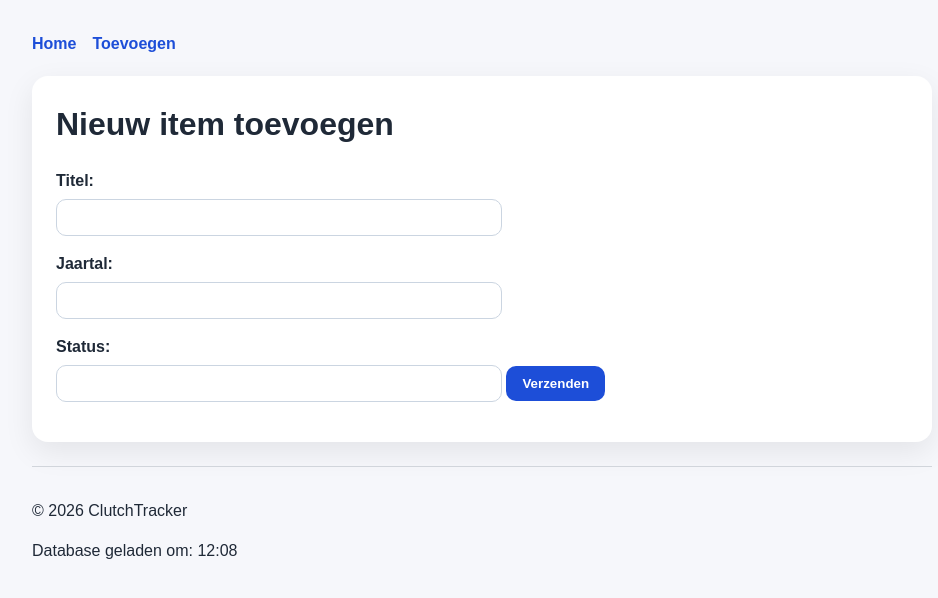
After one commit to DWesselss/hoofdopdracht1, a PHP site: page /pages/toevoegen.php in a window 1280 px wide. The commit adds this page. Shown: the top 598 px of the page, without its empty margins (158-1096 px from the left). Run offline with PHP 8.4, Linux system fonts and the light colour scheme.

Commit message:
saisisasaswd

```diff
--- a/includes/footer.php
+++ b/includes/footer.php
@@ -2,6 +2,6 @@
     <p>&copy; <?= date('Y') ?> <?= htmlspecialchars($appNaam) ?></p>
     <p id="dbTime">Database geladen om: --:--</p>
 </footer>
-<script src="app.js"></script>
+<script src="<?= htmlspecialchars($basePath) ?>app.js"></script>
 </body>
 </html>
--- a/includes/header.php
+++ b/includes/header.php
@@ -1,6 +1,10 @@
 <?php
 if (!isset($appNaam)) {
     $appNaam = 'ClutchTracker';
+}
+
+if (!isset($basePath)) {
+    $basePath = '';
 }
 ?>
 <!DOCTYPE html>
@@ -18,6 +22,23 @@ if (!isset($appNaam)) {
             line-height: 1.5;
             background: #f6f7fb;
             color: #1f2937;
+        }
+
+        nav {
+            margin-bottom: 20px;
+            display: flex;
+            gap: 16px;
+            flex-wrap: wrap;
+        }
+
+        nav a {
+            color: #1d4ed8;
+            text-decoration: none;
+            font-weight: 600;
+        }
+
+        nav a:hover {
+            text-decoration: underline;
         }
 
         main {
@@ -50,6 +71,39 @@ if (!isset($appNaam)) {
             border-radius: 10px;
             background: #eef2ff;
         }
+
+        label {
+            display: block;
+            font-weight: 600;
+            margin-bottom: 6px;
+        }
+
+        input {
+            width: 100%;
+            max-width: 420px;
+            padding: 10px 12px;
+            border: 1px solid #cbd5e1;
+            border-radius: 10px;
+            margin-bottom: 16px;
+        }
+
+        button {
+            padding: 10px 16px;
+            border: 0;
+            border-radius: 10px;
+            background: #1d4ed8;
+            color: white;
+            cursor: pointer;
+            font-weight: 600;
+        }
+
+        button:hover {
+            background: #1e40af;
+        }
     </style>
 </head>
 <body>
+<nav>
+    <a href="<?= htmlspecialchars($basePath) ?>index.php">Home</a>
+    <a href="<?= htmlspecialchars($basePath) ?>pages/toevoegen.php">Toevoegen</a>
+</nav>
--- a/index.php
+++ b/index.php
@@ -2,10 +2,11 @@
 $appNaam = 'ClutchTracker';
 $trackerType = 'Game Score Tracker';
 $tagline = 'Track je games, status en jaartallen op één plek.';
+$basePath = '';
 
 require_once 'includes/db.php';
 
-$stmt = $conn->prepare('SELECT titel, jaartal, status FROM items ORDER BY ID ASC');
+$stmt = $conn->prepare('SELECT titel, jaartal, status FROM games ORDER BY ID ASC');
 $stmt->execute();
 $items = $stmt->fetchAll(PDO::FETCH_ASSOC);
 
@@ -15,6 +16,8 @@ require_once 'includes/header.php';
     <h1><span id="greeting">Hoi</span>, welkom bij <?= htmlspecialchars($appNaam) ?></h1>
     <h2>Dit is mijn <?= htmlspecialchars($trackerType) ?></h2>
     <p><?= htmlspecialchars($tagline) ?></p>
+
+    <p><a href="pages/toevoegen.php">Nieuw item toevoegen</a></p>
 
     <h2>Overzicht van items</h2>
 
--- /dev/null
+++ b/pages/toevoegen.php
@@ -0,0 +1,22 @@
+<?php
+$appNaam = 'ClutchTracker';
+$basePath = '../';
+require_once '../includes/header.php';
+?>
+<main>
+    <h1>Nieuw item toevoegen</h1>
+
+    <form method="POST" action="verwerk.php">
+        <label for="titel">Titel:</label>
+        <input type="text" name="titel" id="titel" required>
+
+        <label for="jaartal">Jaartal:</label>
+        <input type="number" name="jaartal" id="jaartal">
+
+        <label for="status">Status:</label>
+        <input type="text" name="status" id="status">
+
+        <button type="submit">Verzenden</button>
+    </form>
+</main>
+<?php require_once '../includes/footer.php'; ?>
```
Also changed, not shown: db.sql (added, +48 -0 lines), includes/db.php (+4 -3 lines), js/app.js (added, +10 -0 lines), localhost.sql (added, +183 -0 lines), pages/home.php (added, +29 -0 lines), pages/verwerk.php (added, +20 -0 lines), 2 other files.
